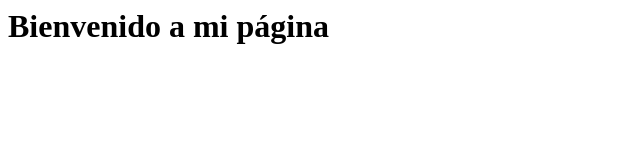
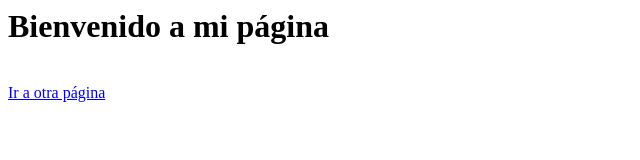
Before and after one commit to CharlesCD11/charlescd11.github.io, a plain HTML site: page index.html in a window 1280 px wide. Shown: the whole page, without its empty margins (0-640 px from the left). Drawn offline with Linux system fonts and the light colour scheme.

Commit message:
Update index.html

```diff
--- a/index.html
+++ b/index.html
@@ -1,3 +1,5 @@
 <html>
 <h1>Bienvenido a mi página</h1>
+  <br />
+  <a href="page.html">Ir a otra página</a>
 </html>
```
